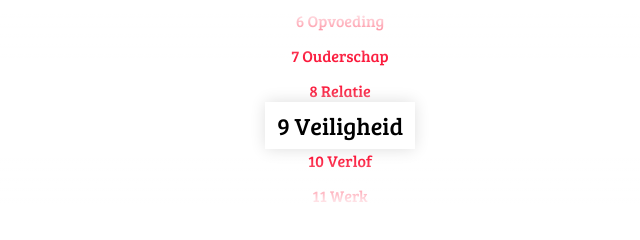
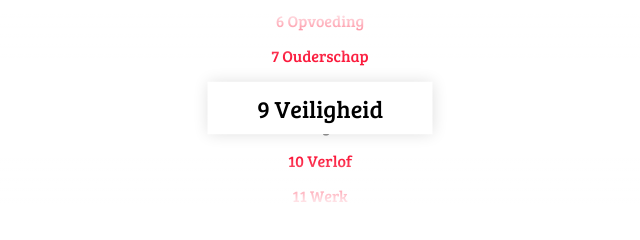
Before and after one commit to JanBurp/ScrollMenu, a plain HTML site: page index.html in a window 1280 px wide. Shown: the whole page, without its empty margins (320-960 px from the left). Drawn offline with Linux system fonts and the light colour scheme.

Commit message:
Active item fixed

```diff
--- a/assets/scroll-menu.css
+++ b/assets/scroll-menu.css
@@ -26,15 +26,15 @@ html {
 }
 
 
-ul.jeg_main_menu {
+.jeg_main_menu {
     width: 300px;
     height: 200px;
     position: relative;
     margin: auto;
+    padding: 0;
     overflow: auto;
     -webkit-overflow-scrolling: touch;
     scrollbar-width: none; /* Hide scrollbar in FF */
-    text-align: center;
     -webkit-touch-callout: none;
     -webkit-user-select: none;
     -moz-user-select: none;
@@ -42,12 +42,12 @@ ul.jeg_main_menu {
     user-select: none;
 }
 
-.jeg_main_menu > li.menu-item {
+.menu-item {
     padding: 2px 0;
     list-style: none;
 }
 
-.jeg_main_menu > li.menu-item>a {
+.menu-item>a {
     display: inline-block;
     white-space: nowrap;
     position: relative;
@@ -59,18 +59,24 @@ ul.jeg_main_menu {
     text-decoration: none;
 }
 
-.jeg_main_menu > li.current-menu-item >a {
+.current-menu-item >a {
     color: #000;
 }
 
 
-.jeg_main_menu > li.active-menu-item>a {
-    transform: scale(1.5);
+.active-menu-item {
+    position: absolute;
+    display: block;
+    top: 50%;
+    left: 50%;
+    width: 150px;
+    transform: translate(-50%,-50%) scale(1.5);
     box-shadow: 0px 0px 10px #DDD;
+    background-color: #FFF;
 }
 
 /* Pseudo-element for making sure that hover area is active */
-.jeg_main_menu > li.menu-item>a:hover::after {
+.menu-item>a:hover::after {
     content: '';
     position: absolute;
     top: 0;
--- a/assets/scroll-menu.js
+++ b/assets/scroll-menu.js
@@ -4,7 +4,7 @@ class ScrollMenu {
     itemHeight    = 0;
     scrollHeight  = 0;
     clonesHeight  = 0;
-    activeItem    = 0;
+    activeItem    = -1;
     scrollPos     = 0;
     prevScrollPos = 0;
     timer         = false;
@@ -54,7 +54,6 @@ class ScrollMenu {
 
         // Remove current clones
         this.DOM.el.querySelectorAll('._clone').forEach(clone => this.DOM.el.removeChild(clone));
-
         // Add new clones
         let totalClones = 0;
         this.DOM.menuItems.filter((_, index) => (index < fitIn)).map(target => {
@@ -110,8 +109,6 @@ class ScrollMenu {
             this.resetWaitTimer();
         }
         this.prevScrollPos = this.scrollPos;
-
-        // console.log(this.scrollPos);
         this.updateActiveItem();
     }
 
@@ -133,17 +130,24 @@ class ScrollMenu {
         if (scrollTo <= self.itemHeight ) {
             scrollTo += self.clonesHeight - self.itemHeight/2;
         }
-        // console.log('scrollToActiveItem', scrollTo, self.itemHeight, self.DOM.currentItem.offsetTop, self.DOM.el.clientHeight );
         self.DOM.el.scrollTo({ top:scrollTo, behavior: behavior });
     }
 
     updateActiveItem() {
         let middleScroll = this.getScrollPos() + this.DOM.el.clientHeight/2;
-        this.activeItem = Math.floor(middleScroll / this.itemHeight) % this.DOM.menuItems.length + 1;
-        // remove current item class
-        this.DOM.el.querySelectorAll('.active-menu-item').forEach(item => item.classList.remove('active-menu-item'));
-        // set new current item class
-        this.DOM.el.querySelectorAll('li.item-'+this.activeItem).forEach( item => item.classList.add('active-menu-item'));
+        let newActiveItem = Math.floor(middleScroll / this.itemHeight) % this.DOM.menuItems.length;
+        if (newActiveItem != this.activeItem) {
+            this.activeItem = newActiveItem;
+            // remove current active item
+            let current = this.DOM.wrapper.querySelector('.active-menu-item');
+            if (current) {
+                this.DOM.wrapper.removeChild(current);
+            }
+            // clone active item
+            const clone = this.DOM.menuItems[this.activeItem].cloneNode(true);
+            clone.classList.add('active-menu-item');
+            this.DOM.wrapper.appendChild(clone);
+        }
     }
 
     render() {
```
